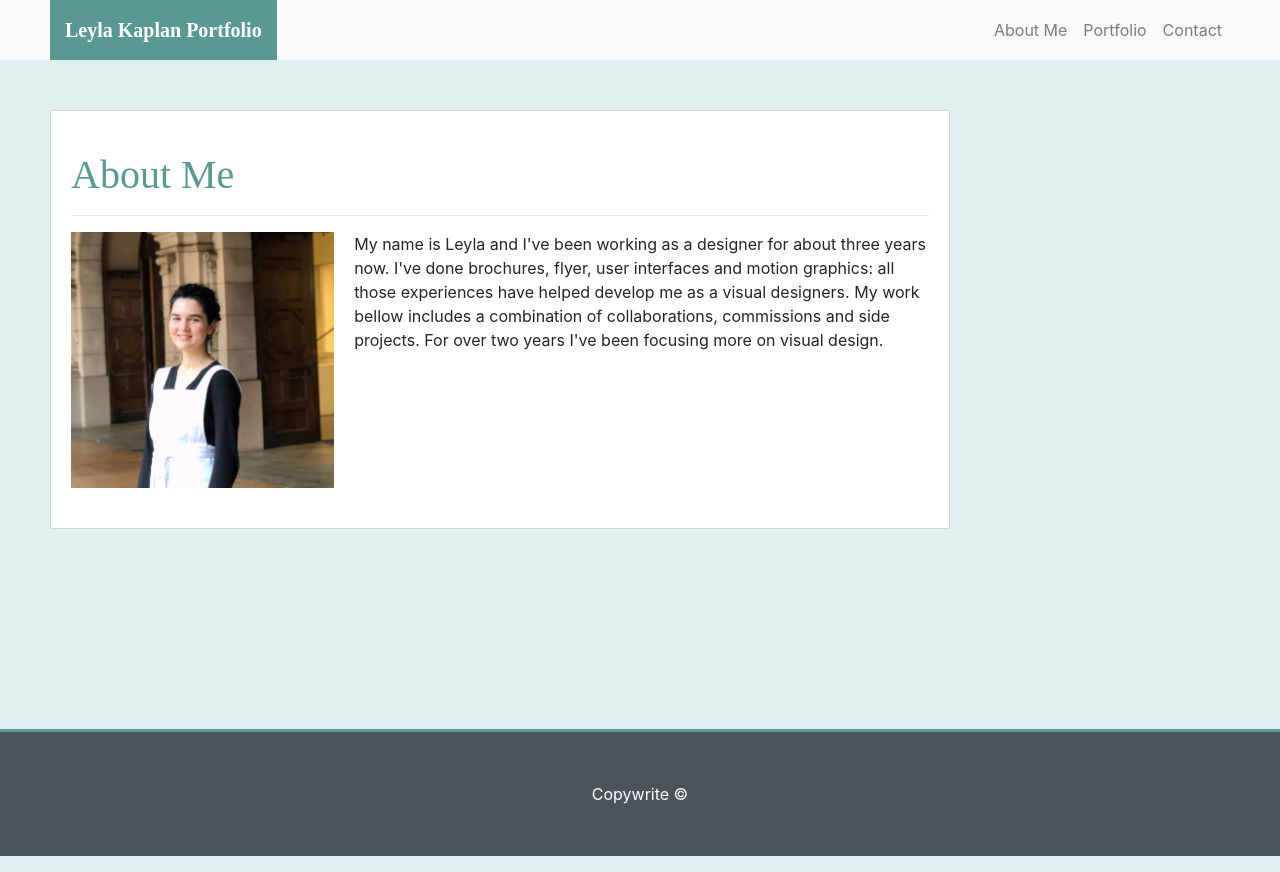
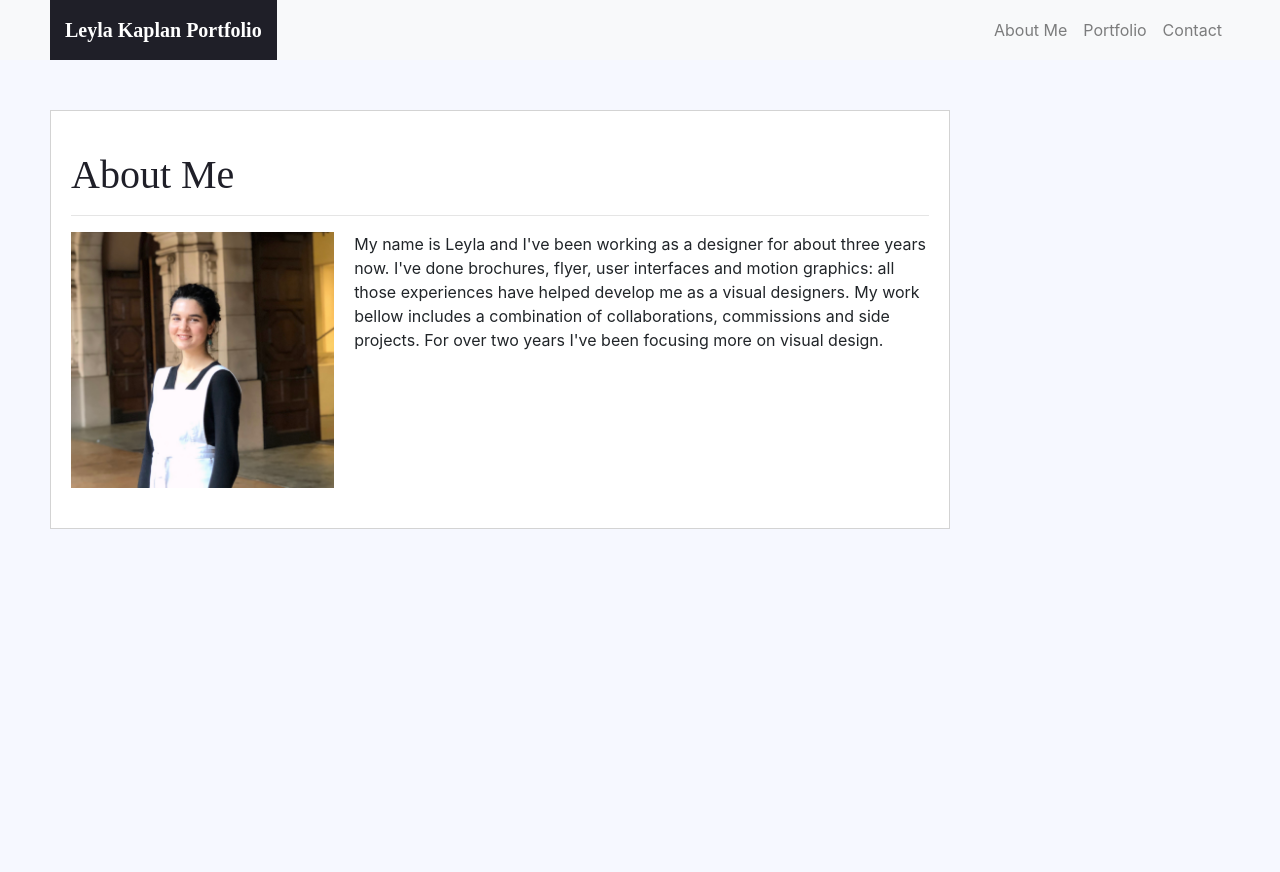
Before and after one commit to llkaplan/bootstrap-portfolio, a plain HTML site: page index.html in a window 1280 px wide. After the commit the page ends 800 px from the top, so only its background shows below. Drawn offline with nearby package versions, Linux system fonts and the light colour scheme.

Commit message:
Updated UI

```diff
--- a/index.html
+++ b/index.html
@@ -10,6 +10,8 @@
 </head>
 
 <body>
+    <div id="page-container">
+        <div id="content-wrap">
             <nav class="navbar navbar-expand-lg navbar-light bg-light">
                 <button class="navbar-toggler" type="button" data-toggle="collapse" data-target="#navbarTogglerDemo03"
                     aria-controls="navbarTogglerDemo03" aria-expanded="false" aria-label="Toggle navigation">
@@ -38,15 +40,20 @@
 
                 <div class="imgAndTxt">
                     <img class="left" src="me.jpeg">
-            <p>My name is Leyla and I've been working as a designer for about three years now. I've done brochures,
-                flyer, user interfaces and motion graphics: all those experiences have helped develop me as a visual
-                designers. My work bellow includes a combination of collaborations, commissions and side projects. For over two years I've been focusing more on visual design. </p>
+                    <p>My name is Leyla and I've been working as a designer for about three years now. I've done
+                        brochures,
+                        flyer, user interfaces and motion graphics: all those experiences have helped develop me as a
+                        visual
+                        designers. My work bellow includes a combination of collaborations, commissions and side
+                        projects.
+                        For over two years I've been focusing more on visual design. </p>
                 </div>
             </div>
             <!-- Footer -->
-    <footer>
-        <p>Copywrite &copy;</p>
-    </footer>
+
+        </div>
+    </div>
+</body>
 
 </body>
 
--- a/style.css
+++ b/style.css
@@ -1,5 +1,5 @@
 nav {
-    background-color: white;
+    background-color:#272D2D;
 }
 
 .navbar {
@@ -9,7 +9,7 @@ nav {
 
 
 .navName {
-    background-color: #599992;
+    background-color: #1F1F28;
     height: 100%;
     padding: 15px;
     font-family: serif;
@@ -19,21 +19,21 @@ nav {
 }
 
 .btn {
-    background-color: #599992;
-    border: #599992;
+    background-color: #1F1F28;
+    border: #1F1F28;
     margin-bottom: 20px;
 }
 
 
 body {
-    background-color: #E1EEEE;
+    background-color: #F6F8FF;
     min-height: 100vh;
 }
 
 h1 {
     font-family: serif;
     padding-top: 20px;
-    color: #599992;
+    color: #1F1F28;
 }
 
 .mainContent {
@@ -57,17 +57,31 @@ h1 {
     }
 
 footer {
-    background-color:#4C5459;
     color: white;
     border-top: 3px solid #599992;
-    margin-top: 200px;
+    position:absolute;
+    bottom:0;
+    width:100%;
+    height:60px;   /* Height of the footer */
+    /*margin-top: 200px; */
 }
+
 
 footer > p {
     text-align: center;
     padding-top: 50px;
     padding-bottom: 50px;
 }
+
+#content-wrap {
+    padding-bottom: 2.5rem;    /* Footer height */
+  }
+
+
+#page-container {
+    min-height:100%;
+    position:relative;
+  }
 
 @media only screen and (max-width: 768px) {
     .left {
```
Also changed, not shown: contact.html (+0 -3 lines), portfolio.html (+1 -3 lines). Lines whose indentation alone changed are shown as unchanged.
